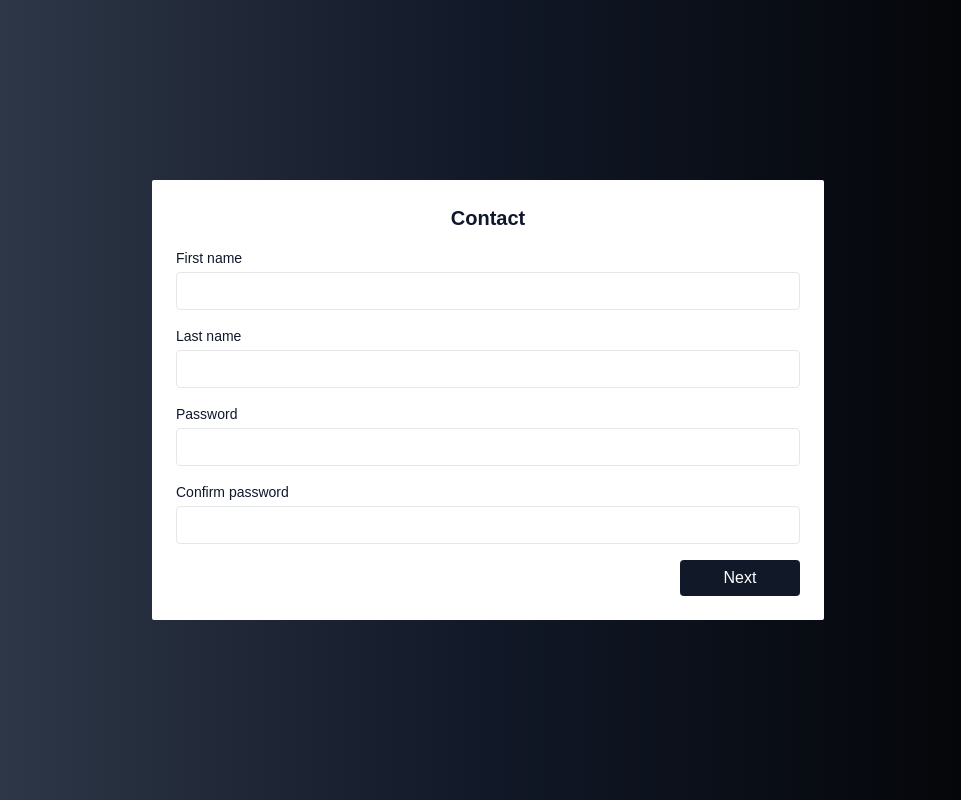
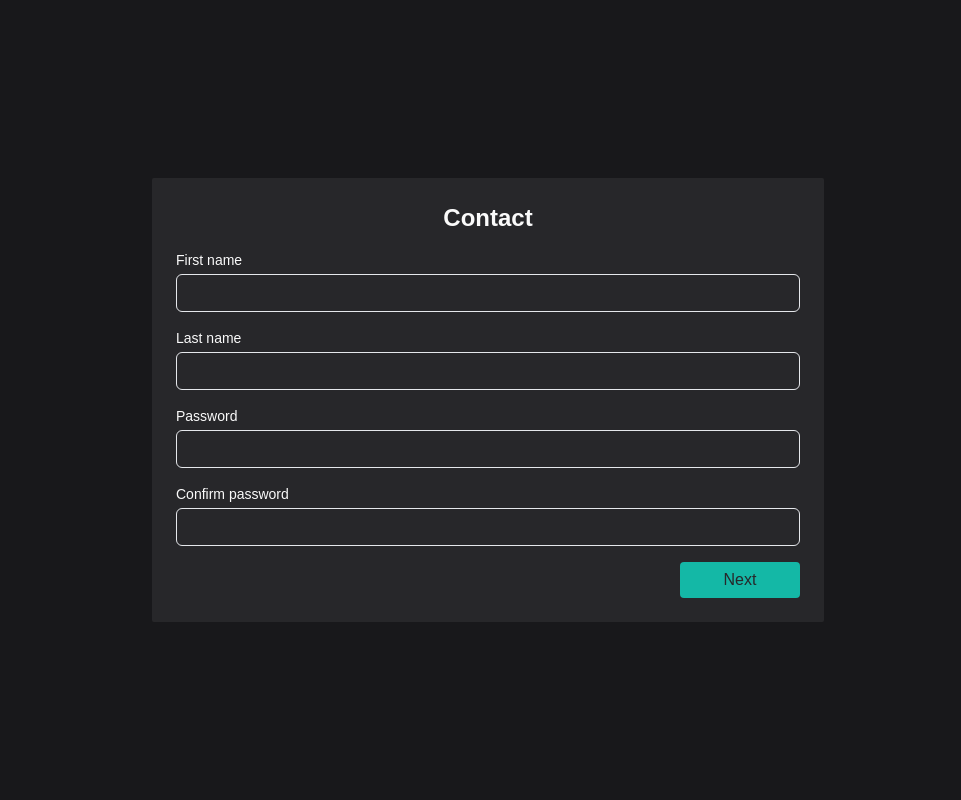
Before and after one commit to gustavosalviato/multi-step-form-testing, a Next.js app: page / in a window 1280 px wide. Shown: the whole page, without its empty margins (152-1113 px from the left). Built offline with nearby package versions, Linux system fonts and the light colour scheme.

Commit message:
chore: change primary color

```diff
--- a/src/app/Button/index.tsx
+++ b/src/app/Button/index.tsx
@@ -8,7 +8,7 @@ export function Button({ title, icon: Icon, ...props }: ButtonProps) {
   return (
     <button
       {...props}
-      className="flex items-center justify-center gap-2 px-4 h-9 bg-gray-900 text-white font-medium rounded max-w-[7.5rem] w-full duration-300 transition-colors hover:bg-gray-700"
+      className="flex items-center justify-center gap-2 px-4 h-9 bg-teal-500 text-zinc-800 font-medium rounded max-w-[7.5rem] w-full duration-300 transition-colors hover:bg-teal-700"
     >
       {title}
       {Icon && <Icon className="h-5 w-5" />}
--- a/src/app/InputText/index.tsx
+++ b/src/app/InputText/index.tsx
@@ -4,10 +4,10 @@ type InputTextProps = ComponentProps<'input'>
 
 export function InputText({ ...rest }: InputTextProps) {
   return (
-    <div className="flex items-center w-full px-3 py-2 gap-2 border border-gray-200 rounded focus-within:border-gray-900 focus-within:ring-4 focus-within:ring-gray-50">
+    <div className="flex items-center w-full px-3 py-2 gap-2 border rounded-md focus-within:border-teal-500 focus-within:ring-1 focus-within:ring-teal-500/20">
       <input
         {...rest}
-        className="border-0 bg-transparent p-0 outline-none placeholder:text-slate-400 text-black text-sm w-full"
+        className="border-0 bg-transparent p-0 outline-none placeholder:text-slate-400 text-sm w-full"
       />
     </div>
   )
--- a/src/app/layout.tsx
+++ b/src/app/layout.tsx
@@ -12,7 +12,7 @@ export default function RootLayout({
   children: React.ReactNode
 }) {
   return (
-    <html lang="en" className="text-slate-900">
+    <html lang="en" className="bg-zinc-900 text-zinc-50 antialiased">
       <body>{children}</body>
     </html>
   )
--- a/src/app/page.tsx
+++ b/src/app/page.tsx
@@ -4,9 +4,9 @@ import { InputText } from './InputText/index'
 
 export default function Home() {
   return (
-    <div className="flex items-center justify-center min-h-screen bg-gradient-to-r from-gray-700 via-gray-900 to-black px-4">
-      <form className="flex flex-col space-y-4 rounded-sm p-6 bg-white max-w-2xl w-full">
-        <h2 className="text-center items-center text-xl font-bold">Contact</h2>
+    <div className="flex items-center justify-center min-h-screen px-4">
+      <form className="flex flex-col space-y-4 rounded-sm p-6 bg-zinc-800 max-w-2xl w-full">
+        <h2 className="text-center items-center text-2xl font-bold">Contact</h2>
 
         <fieldset className="flex flex-col gap-1">
           <label htmlFor="firstName" className="text-sm">
```
